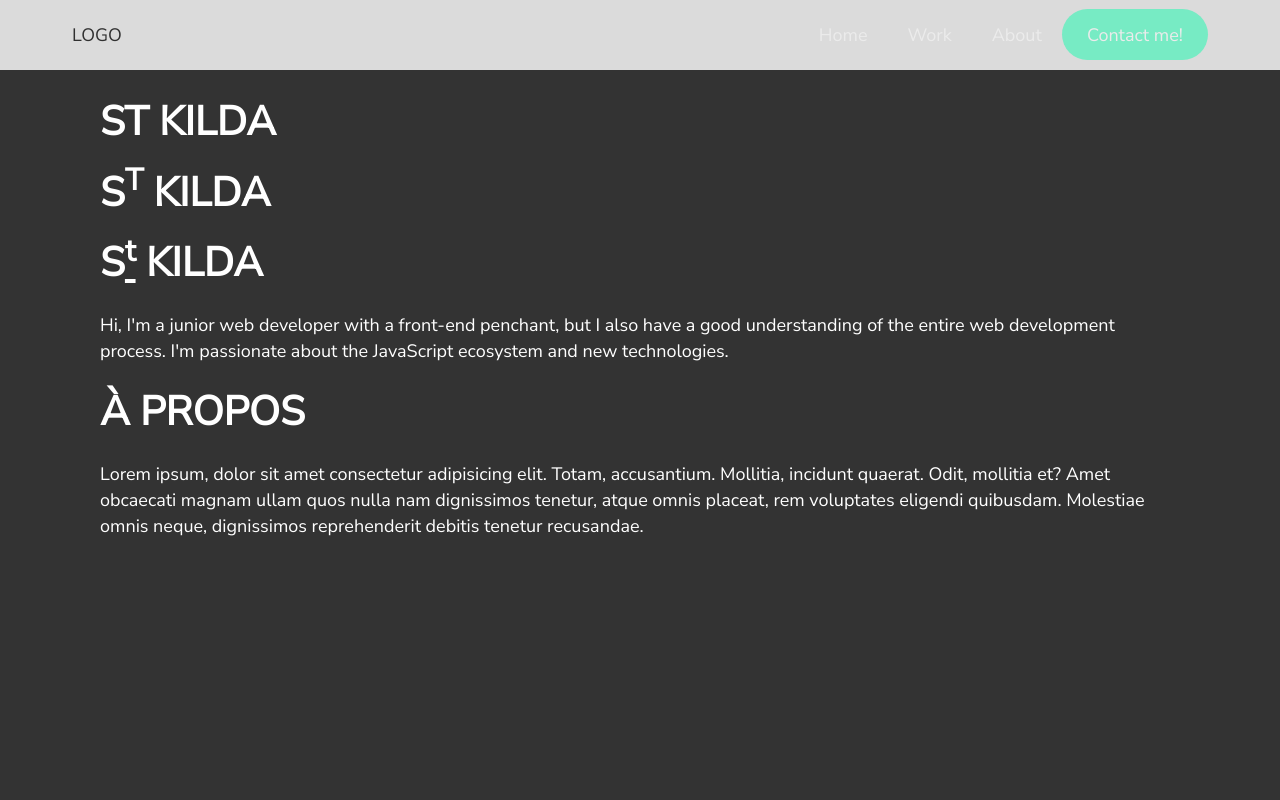
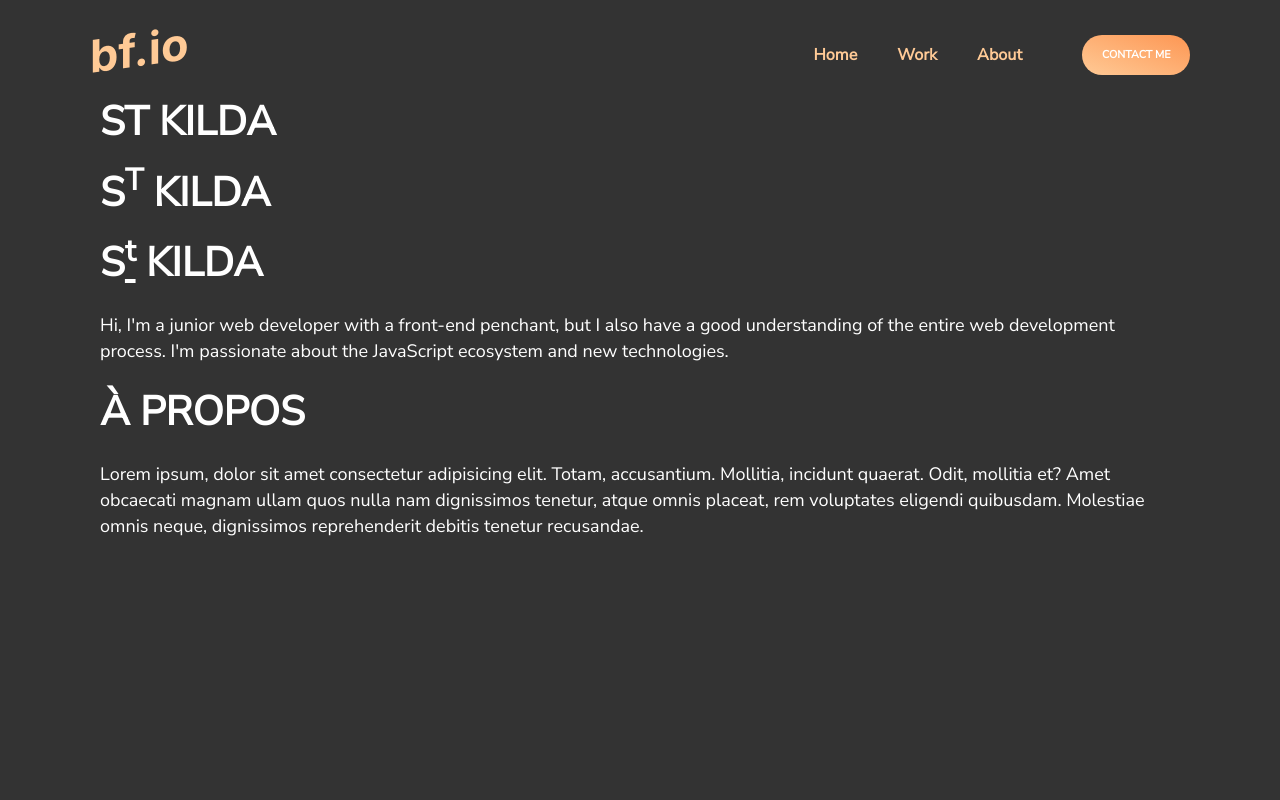
Before and after one commit to baptistefkt/my-portfolio, a Gatsby site: page / in a window 1280 px wide. Shown: the top 800 px of the page. Built offline with nearby package versions, Linux system fonts and the light colour scheme; Gatsby itself is replaced by a stand-in of ours.

Commit message:
update header

```diff
--- a/src/components/CTA.js
+++ b/src/components/CTA.js
@@ -1,14 +1,33 @@
 import React from 'react'
 import styled from 'styled-components'
+import { Link } from 'gatsby'
 
 const Button = styled.button`
   border: none;
   border-radius: 30px;
-  padding: 0.7rem 1.4rem;
+  padding: 0.4rem 1.1rem;
   color: white;
-  background-color: aquamarine;
+  background: linear-gradient(to right top, #ffca96, #fd9653);
+  font-size: 0.6rem;
+  text-transform: uppercase;
+  font-weight: bold;
+  z-index: 100;
+  transition: 0.1s ease-in;
+  cursor: pointer;
+
+  &:hover {
+    transform: translateY(-1px);
+  }
+
+  &:focus {
+    outline: none;
+  }
 `
 
-const CTA = props => <Button>{props.text}</Button>
+const CTA = props => (
+  <Link to="/about/#contact">
+    <Button>{props.text}</Button>
+  </Link>
+)
 
 export default CTA
--- a/src/components/header.js
+++ b/src/components/header.js
@@ -1,22 +1,42 @@
+import React from 'react'
 import { Link } from 'gatsby'
 import PropTypes from 'prop-types'
-import React from 'react'
+import styled from 'styled-components'
 import CTA from './CTA'
-import styled from 'styled-components'
 
 const MyHeader = styled.header`
-  background-color: #eee;
-  opacity: 0.9;
+  background-color: transparent;
   width: 100%;
   min-height: 70px;
   position: fixed;
-  z-index: 100;
-  padding: 0.5rem 4rem;
+  z-index: 10;
+  padding: 0.5rem 7%;
 `
 const NavContainer = styled.div`
   display: flex;
   justify-content: space-between;
   align-items: center;
+
+  a {
+    text-decoration: none;
+  }
+
+  .logoContainer {
+    text-align: center;
+    padding-top: 16px;
+    transition: 0.2s ease-in;
+
+    &:hover {
+      transform: skewY(8deg);
+      opacity: 0.9;
+    }
+
+    h2 {
+      font-size: 2.5rem;
+      color: #ffca96;
+      transform: skewY(-8deg);
+    }
+  }
 
   nav {
     display: flex;
@@ -32,9 +52,19 @@ const NavContainer = styled.div`
     li {
       margin: 0 20px;
 
+      &:last-of-type {
+        margin-right: 60px;
+      }
+
+      &:hover {
+        transform: translateY(-1px);
+      }
+
       a {
         text-decoration: none;
-        color: white;
+        color: #ffca96;
+        font-weight: 700;
+        font-size: 0.9rem;
       }
     }
   }
@@ -43,20 +73,24 @@ const NavContainer = styled.div`
 const Header = ({ siteTitle }) => (
   <MyHeader>
     <NavContainer>
-      <div className="logoContainer">LOGO</div>
+      <Link to="/">
+        <div className="logoContainer">
+          <h2>bf.io</h2>
+        </div>
+      </Link>
       <nav>
         <ul>
           <li>
             <Link to="/">Home</Link>
           </li>
           <li>
-            <Link to="/work">Work</Link>
+            <Link to="/works">Work</Link>
           </li>
           <li>
             <Link to="/about">About</Link>
           </li>
         </ul>
-        <CTA text="Contact me!" />
+        <CTA text="Contact Me" />
       </nav>
     </NavContainer>
   </MyHeader>
```
